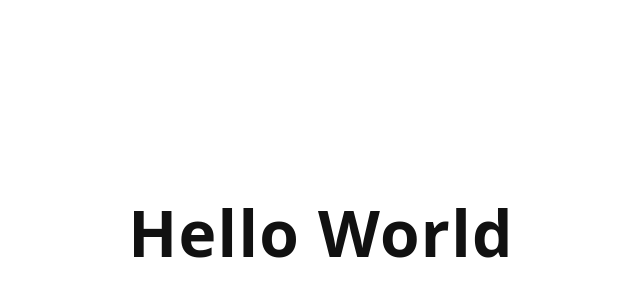
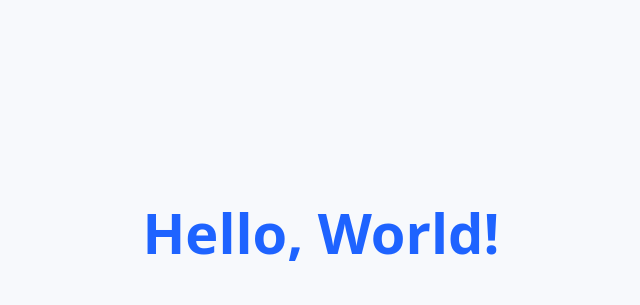
Before and after one commit to 23f2004668/hello-world-demo, a plain HTML site: page index.html in a window 1280 px wide. Shown: the part 168-473 px from the top of the page, without its empty margins (319-959 px from the left). Drawn offline with Linux system fonts and the light colour scheme.

Commit message:
Update index.html for round 2

```diff
--- a/index.html
+++ b/index.html
@@ -1,29 +1,39 @@
 <!DOCTYPE html>
 <html lang="en">
 <head>
-  <meta charset="UTF-8" />
+  <meta charset="utf-8" />
   <meta name="viewport" content="width=device-width, initial-scale=1" />
   <title>Hello World</title>
   <style>
+    :root {
+      --bg: #f7f9fc;
+      --blue: #1e63ff;
+    }
     html, body {
       height: 100%;
       margin: 0;
     }
     body {
+      background: var(--bg);
+      font-family: system-ui, -apple-system, "Segoe UI", Roboto, Helvetica, Arial, sans-serif;
       display: grid;
       place-items: center;
-      font-family: system-ui, -apple-system, Segoe UI, Roboto, Helvetica, Arial, sans-serif;
-      background: #fff;
-      color: #111;
     }
-    h1 {
+    .container {
+      text-align: center;
+      padding: 32px;
+    }
+    .hello-text {
       margin: 0;
-      font-size: clamp(32px, 6vw, 64px);
-      letter-spacing: 0.02em;
+      font-size: clamp(2rem, 6vw, 3.5rem); /* larger */
+      font-weight: 800; /* bold */
+      color: var(--blue); /* blue color */
     }
   </style>
 </head>
 <body>
-  <h1>Hello World</h1>
+  <main class="container" role="main" aria-labelledby="hello">
+    <h1 id="hello" class="hello-text">Hello, World!</h1>
+  </main>
 </body>
 </html>
```
